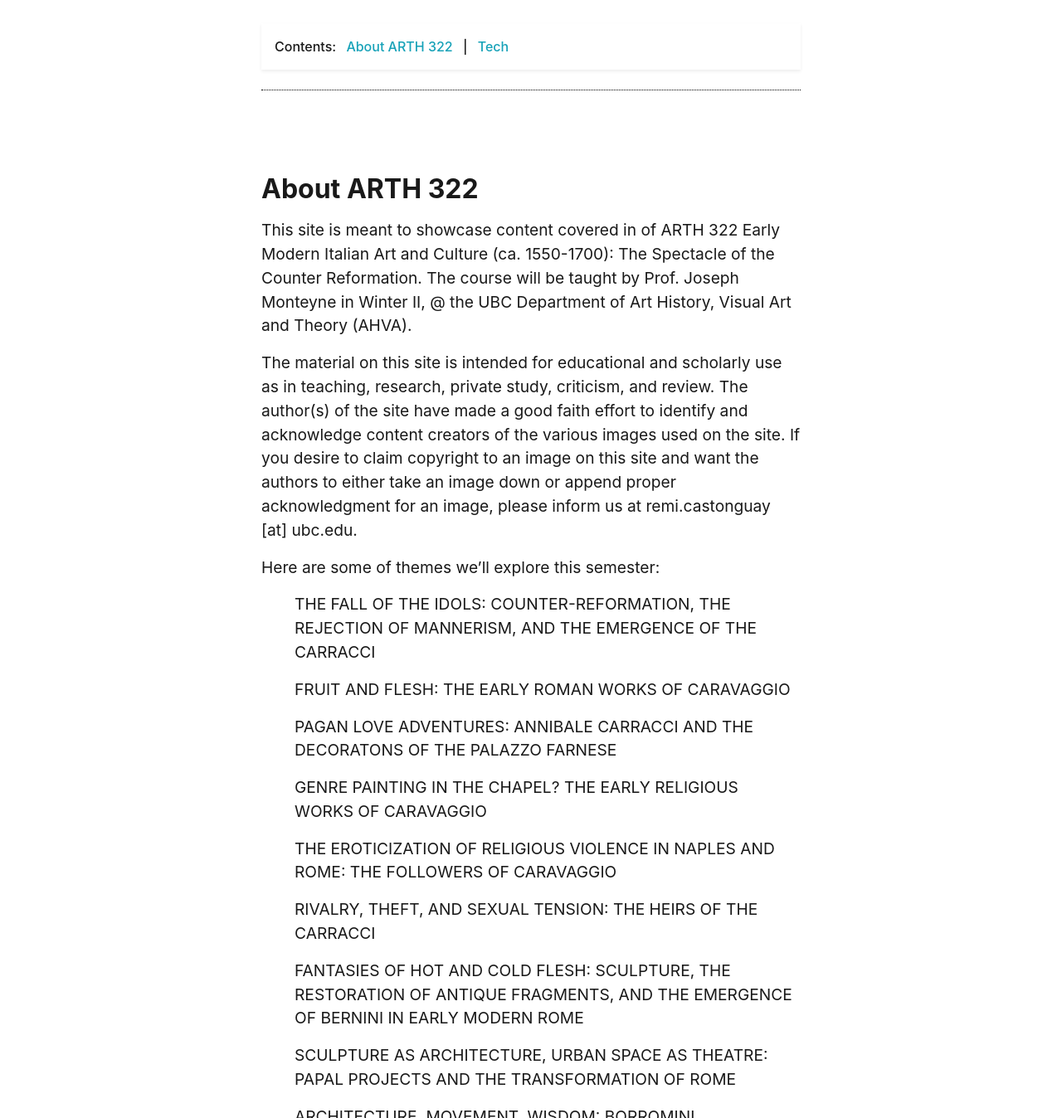
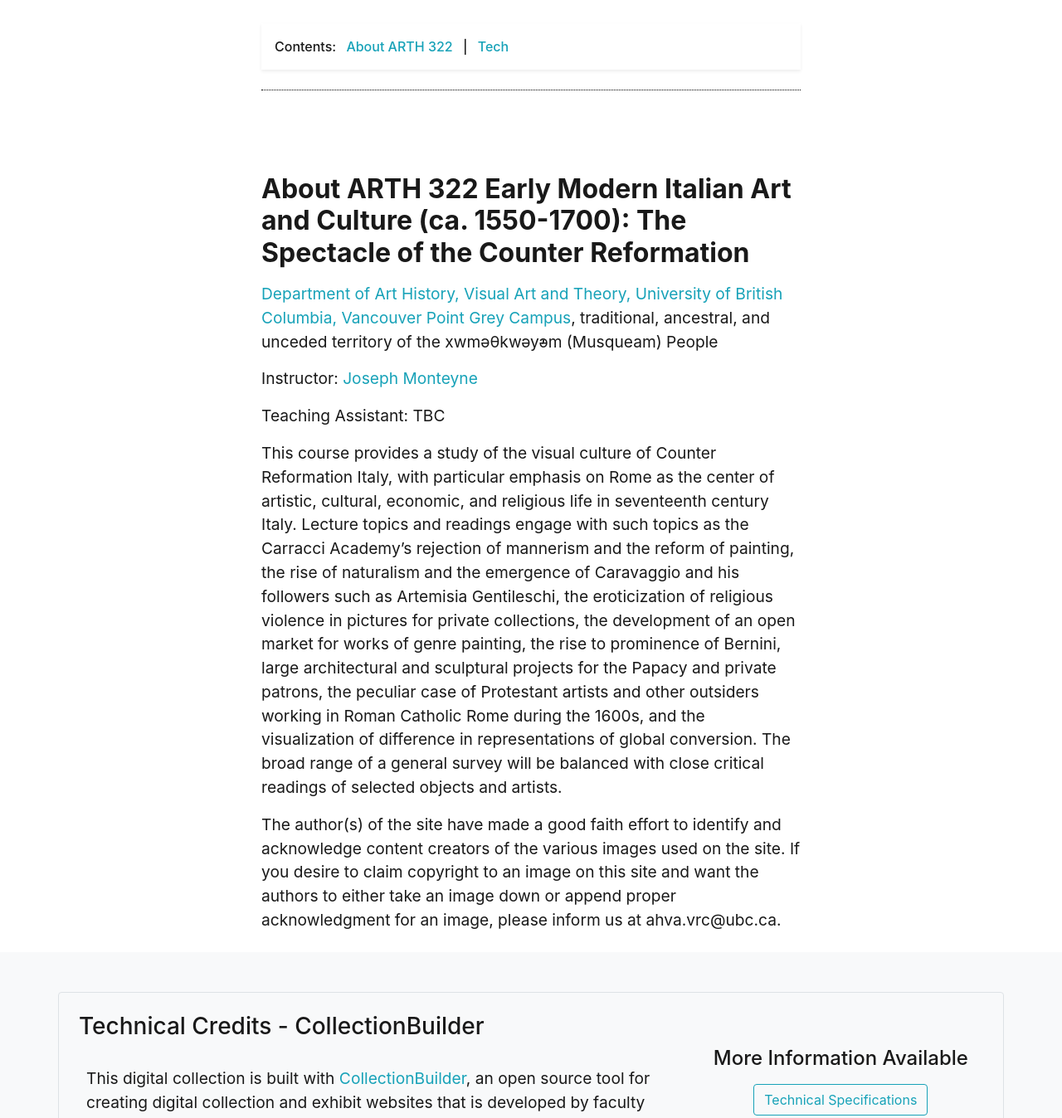
Before and after one commit to ahva-vrc/early-modern-italy, a Jekyll site: the page built from pages/about.md, in a window 1280 px wide and 1400 px high, scrolled down 479 px, cut to the strip 52-1400 px from the top of the window. Shown: the whole strip at 83% size. Built offline with Jekyll 4.4.1, drawn with Linux system fonts in a browser that asks for light colours; some of the changed text lies outside the part shown.

Commit message:
Update about.md

```diff
--- a/pages/about.md
+++ b/pages/about.md
@@ -12,26 +12,7 @@
 
 {% include feature/nav-menu.html sections="About ARTH 322;" %}
 
-## About ARTH 322
-
-This site is meant to showcase content covered in of ARTH 322 Early Modern Italian Art and Culture (ca. 1550-1700): The Spectacle of the Counter Reformation. The course will be taught by Prof. Joseph Monteyne in Winter II, @ the UBC Department of Art History, Visual Art and Theory (AHVA).
-
-The material on this site is intended for educational and scholarly use as in teaching, research, private study, criticism, and review. The author(s) of the site have made a good faith effort to identify and acknowledge content creators of the various images used on the site. If you desire to claim copyright to an image on this site and want the authors to either take an image down or append proper acknowledgment for an image, please inform us at remi.castonguay [at] ubc.edu.
-
-Here are some of themes we'll explore this semester:
-
-<ul>THE FALL OF THE IDOLS: COUNTER-REFORMATION, THE REJECTION OF MANNERISM, AND THE EMERGENCE OF THE CARRACCI</ul>
-<ul>FRUIT AND FLESH: THE EARLY ROMAN WORKS OF CARAVAGGIO</ul>
-<ul>PAGAN LOVE ADVENTURES: ANNIBALE CARRACCI AND THE DECORATONS OF THE PALAZZO FARNESE</ul>
-<ul>GENRE PAINTING IN THE CHAPEL? THE EARLY RELIGIOUS WORKS OF CARAVAGGIO</ul>
-<ul>THE EROTICIZATION OF RELIGIOUS VIOLENCE IN NAPLES AND ROME: THE FOLLOWERS OF CARAVAGGIO</ul>
-<ul>RIVALRY, THEFT, AND SEXUAL TENSION: THE HEIRS OF THE CARRACCI</ul>
-<ul>FANTASIES OF HOT AND COLD FLESH: SCULPTURE, THE RESTORATION OF ANTIQUE FRAGMENTS, AND THE EMERGENCE OF BERNINI IN EARLY MODERN ROME</ul>
-<ul>SCULPTURE AS ARCHITECTURE, URBAN SPACE AS THEATRE: PAPAL PROJECTS AND THE TRANSFORMATION OF ROME</ul>
-<ul>ARCHITECTURE, MOVEMENT, WISDOM: BORROMINI</ul>
-<ul>THE FEMALE MYSTIC, THE FOUNTAIN, AND THE FLOATING DOME: BERNINI’S PROJECTS FOR PRIVATE PATRONS AND RELIGIOUS ORDERS</ul>
-<ul>BANDITS AND BAMBOCCIANTI: SALVATOR ROSA, GENRE PAINTING, AND THE OPEN MARKET AT MID-CENTURY</ul>
-<ul>FROM ROME TO THE WORLD: LATE ROMAN CLASSICISM, THE JESUITS, AND VISUALIZING GLOBAL CONVERSION</ul>
+## About ARTH 322 Early Modern Italian Art and Culture (ca. 1550-1700): The Spectacle of the Counter Reformation
 
 <a href="https://ahva.ubc.ca/">Department of Art History, Visual Art and Theory, University of British Columbia, Vancouver Point Grey Campus</a>, traditional, ancestral, and unceded territory of the xwməθkwəy̓əm (Musqueam) People
 
@@ -43,3 +24,5 @@
 Lecture topics and readings engage with such topics as the Carracci Academy’s rejection of mannerism and the reform of painting, the rise of naturalism and the emergence of Caravaggio and his followers such as Artemisia Gentileschi, the eroticization of religious violence in pictures for private collections, the development of an open market for works of genre painting, the rise to prominence of Bernini, large architectural and sculptural projects for the
 Papacy and private patrons, the peculiar case of Protestant artists and other outsiders working in Roman Catholic Rome during the 1600s, and the visualization of difference in representations of global conversion.
 The broad range of a general survey will be balanced with close critical readings of selected objects and artists.
+
+The author(s) of the site have made a good faith effort to identify and acknowledge content creators of the various images used on the site. If you desire to claim copyright to an image on this site and want the authors to either take an image down or append proper acknowledgment for an image, please inform us at ahva.vrc@ubc.ca.
```
